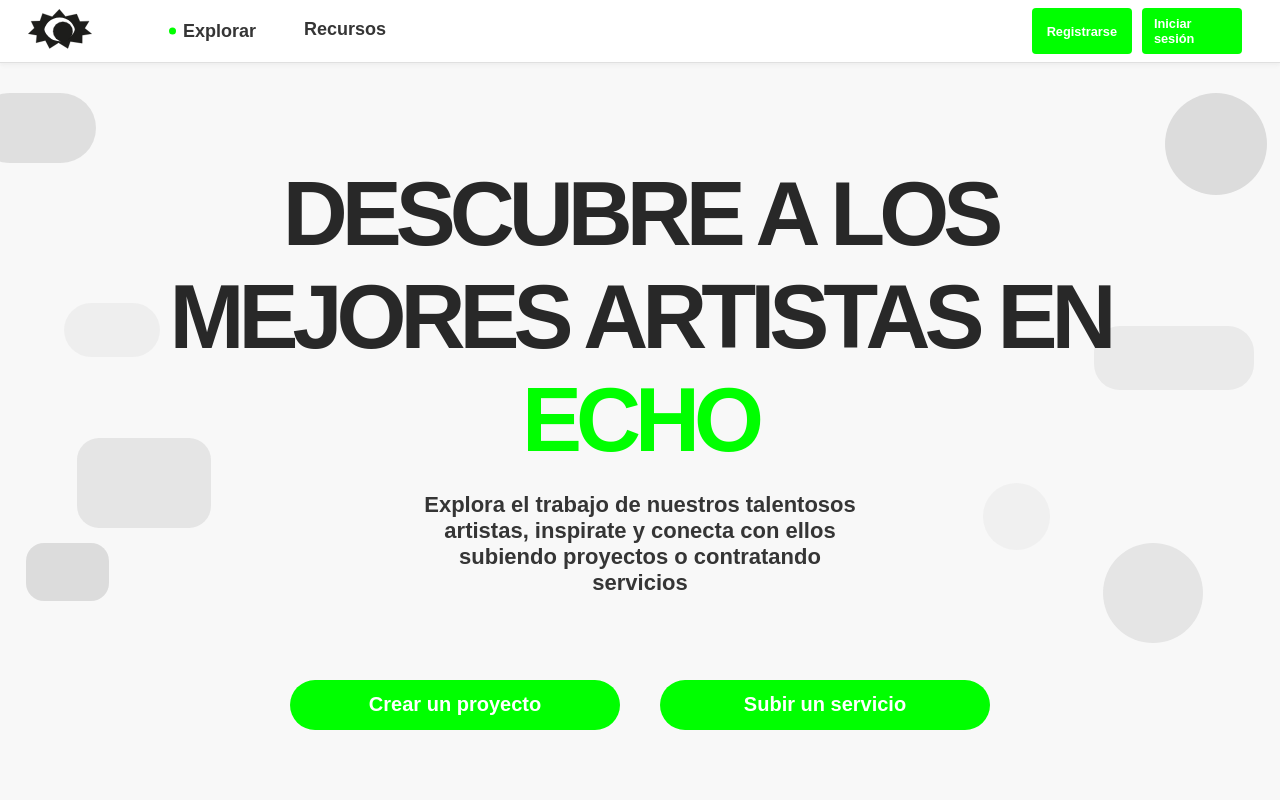
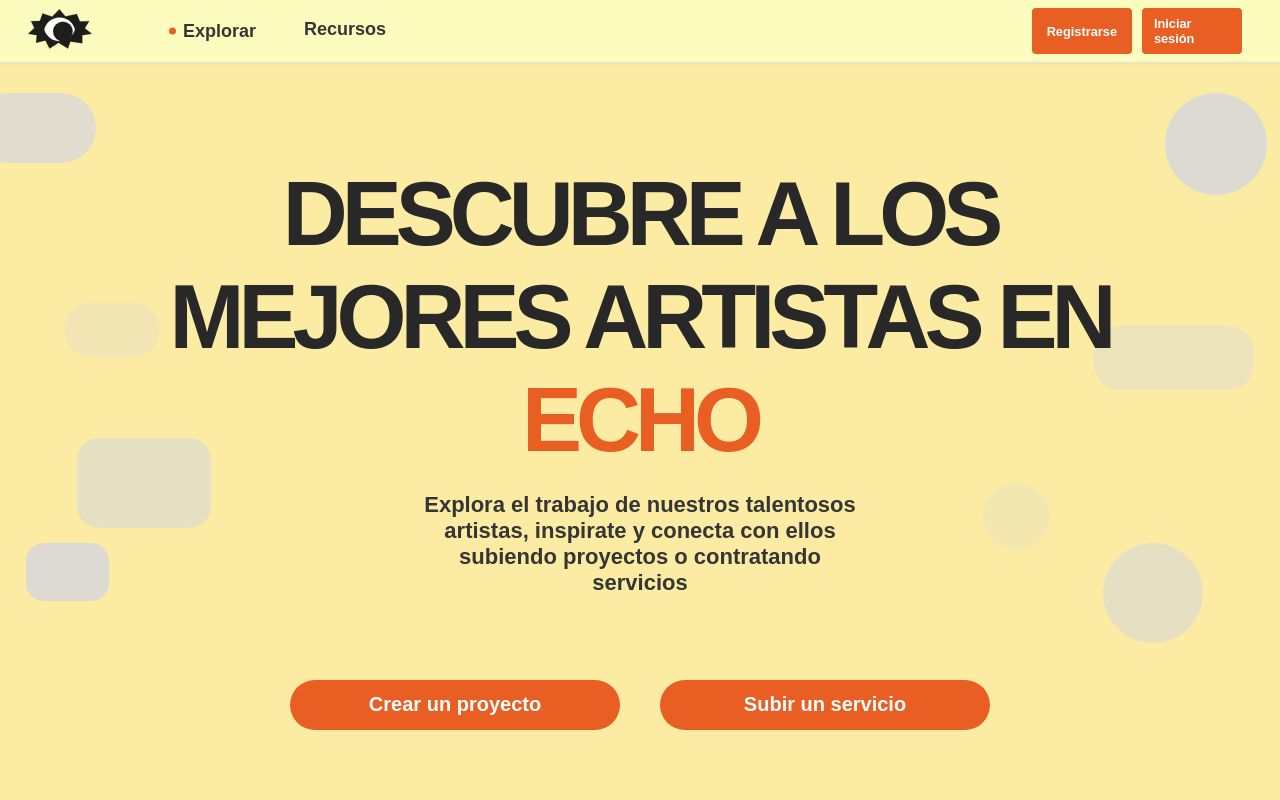
Before and after one commit to HelenaLM32/ECHO, a React (Vite) app in the folder frontend/: page / in a window 1280 px wide. Shown: the top 800 px of the page. Built offline with nearby package versions, Linux system fonts and the light colour scheme; no server answers.

Commit message:
testing colors 2

```diff
--- a/frontend/src/styles/variables.css
+++ b/frontend/src/styles/variables.css
@@ -3,11 +3,13 @@
     --black-secondary: #353535;
     --black-new: #000000;
 
-    --true-white: #FFFFFF;
-    --white: #F8F8F8;
+    /* --true-white: #FFFFFF;
+    --white: #F8F8F8; */
 
-    /* --orange: #E95E23; */
-    --orange: rgb(0, 255, 0);
+    --true-white: #fdfcbf;
+    --white: #fceca3;
+
+    --orange: #E95E23;
     --orange-secondary: #EB7C4D;
 
     --gray: #D9D9D9;
```
